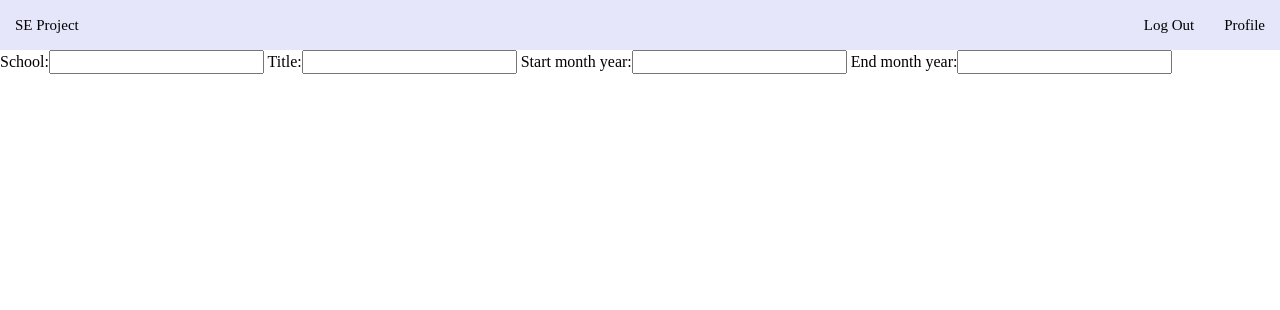
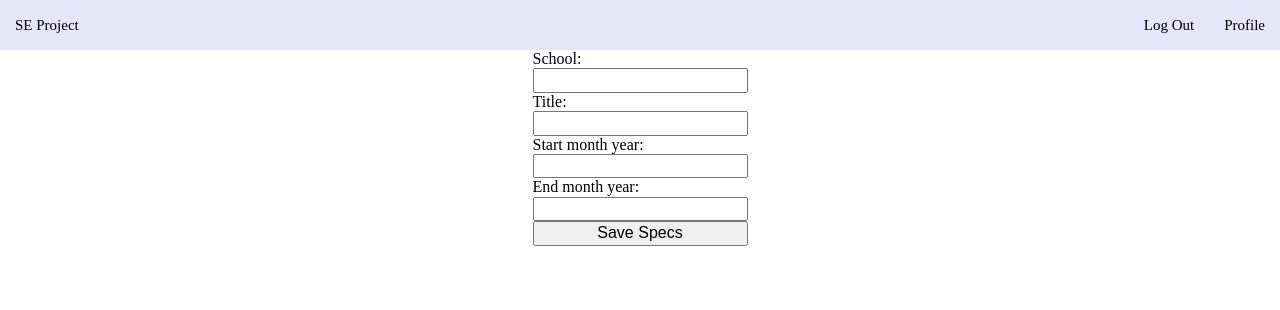
Before and after one commit to yebra06/seProject, a Django app: page /resume/resume-builder/ in a window 1280 px wide. Shown: the top 310 px of the page. Run offline with Django 3.2, Linux system fonts and the light colour scheme; the visitor is signed in with stand-in values (Sample User, id 1); data that the repository does not hold is empty.

Commit message:
Update forms.

```diff
--- a/resumes/forms.py
+++ b/resumes/forms.py
@@ -1,4 +1,4 @@
-from django.forms import modelformset_factory, BaseModelFormSet
+from django.forms import modelformset_factory, BaseModelFormSet, inlineformset_factory, BaseInlineFormSet
 
 from .models import Education, Experience
 
@@ -12,5 +12,5 @@ class EducationFormsetCleaner(BaseModelFormSet):
             form.instance.school = school
 
 
-EducationFormset = modelformset_factory(Education, exclude=('resume',), formset=EducationFormsetCleaner)
+EducationFormset = modelformset_factory(Education, exclude=('resume',), formset=EducationFormsetCleaner, max_num=10)
 ExperienceFormset = modelformset_factory(Experience, exclude=('resume',))
--- a/resumes/views.py
+++ b/resumes/views.py
@@ -2,6 +2,7 @@ from django.contrib.auth.decorators import login_required
 from django.shortcuts import render
 
 from .forms import EducationFormset, ExperienceFormset
+from .models import Resume
 
 
 @login_required
@@ -12,10 +13,21 @@ def resume_builder(request):
         education_form = EducationFormset(request.POST)
         experience_form = ExperienceFormset(request.POST)
         if education_form.is_valid() and experience_form.is_valid():
-            education = education_form.save(commit=False)
-            experience = experience_form.save(commit=False)
-            education.user = request.user
-            experience.user = request.user
-            education.save()
-            experience.save()
-    return render(request, 'resume-builder.html', {'education_form': education_form, 'experience_form': experience_form})
+            resume = Resume.objects.filter(user=request.user).first()
+            if resume is None:
+                resume = Resume.objects.create(user=request.user)
+            education_instances = education_form.save(commit=False)
+            experience_instances = experience_form.save(commit=False)
+            for i in education_instances:
+                i.resume = resume
+                i.save()
+            for i in experience_instances:
+                i.resume = resume
+                i.save()
+
+    context = {
+        'education_form': education_form,
+        'experience_form': experience_form,
+    }
+
+    return render(request, 'resume-builder.html', context)
--- a/templates/resume-builder.html
+++ b/templates/resume-builder.html
@@ -2,15 +2,38 @@
 {% load staticfiles %}
 
 {% block content %}
+	<style>
+	.resume-builder {
+		display: flex;
+		justify-content: center;
+	}
+	.rb-form-section {
+		display: flex;
+		justify-content: center;
+		flex-direction: column;
+	}
+	</style>
     <div class="resume-builder">
-	    <form method="post" action="{% url 'resume-builder' %}">
-	        {% csrf_token %}
+	    <form class="rb-form" method="post" action="{% url 'resume-builder' %}">
+		    {% csrf_token %}
+
+		    {{ education_form.management_form }}
 		    {% for form in education_form %}
-			    {{ form }}
+			    <div class="rb-form-section">
+				    {{ form }}
+	            </div>
 		    {% endfor %}
+
+	        {{ experience_form.management_form }}
 		    {% for form in experience_form %}
-			    {{ form }}
+	            <div class="rb-form-section">
+			        {{ form }}
+	            </div>
 		    {% endfor %}
+
+	        <div class="rb-form-section">
+		        <button type="submit">Save Specs</button>
+	        </div>
 	    </form>
     </div>
 {% endblock content %}
--- a/templates/user-info.html
+++ b/templates/user-info.html
@@ -4,6 +4,12 @@
 
 
 {% block content %}
+	<style>
+	.user-info {
+		display: flex;
+		justify-content: center;
+	}
+	</style>
     <div class="user-info">
 	    <div class="user-info-header">
 		    <h1>Your specs</h1>
```
